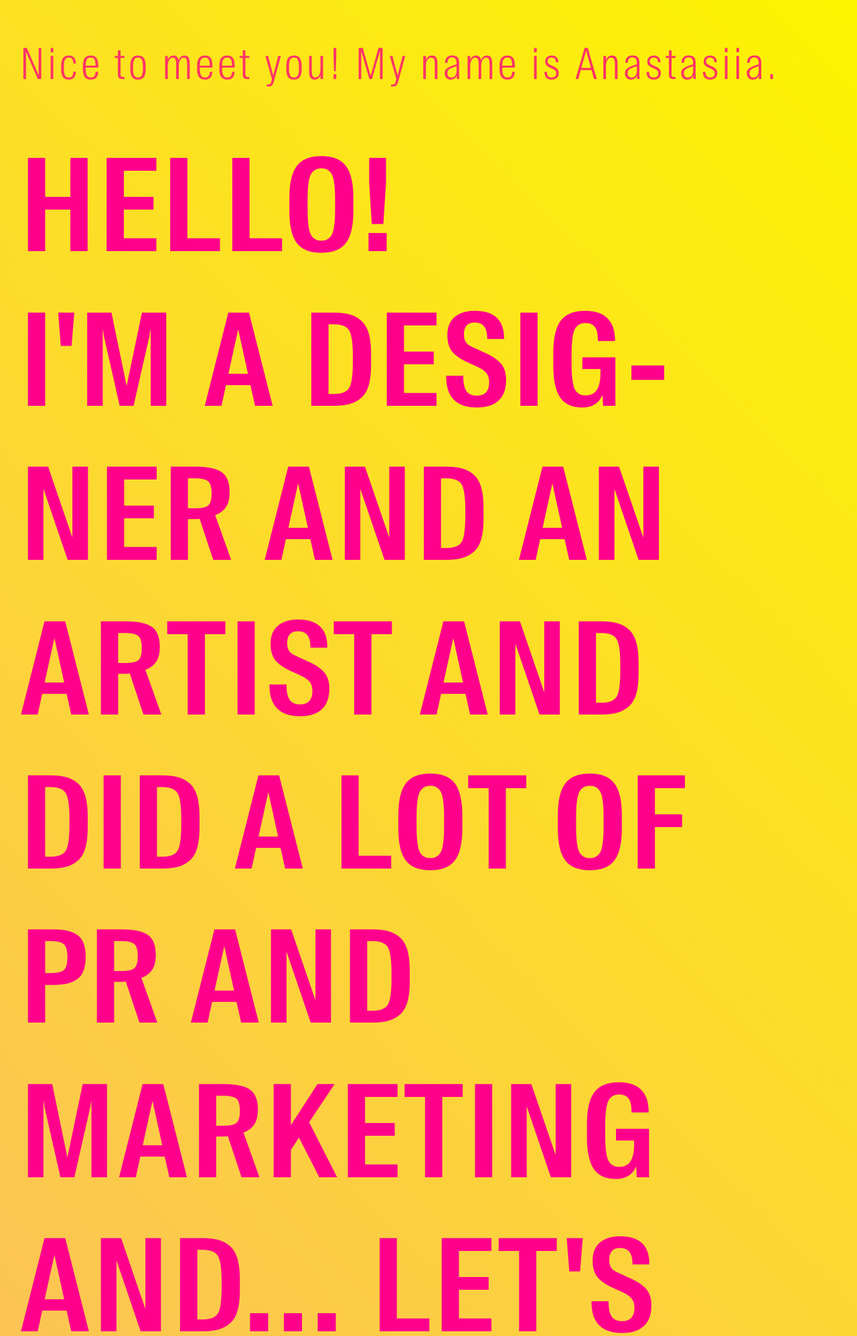
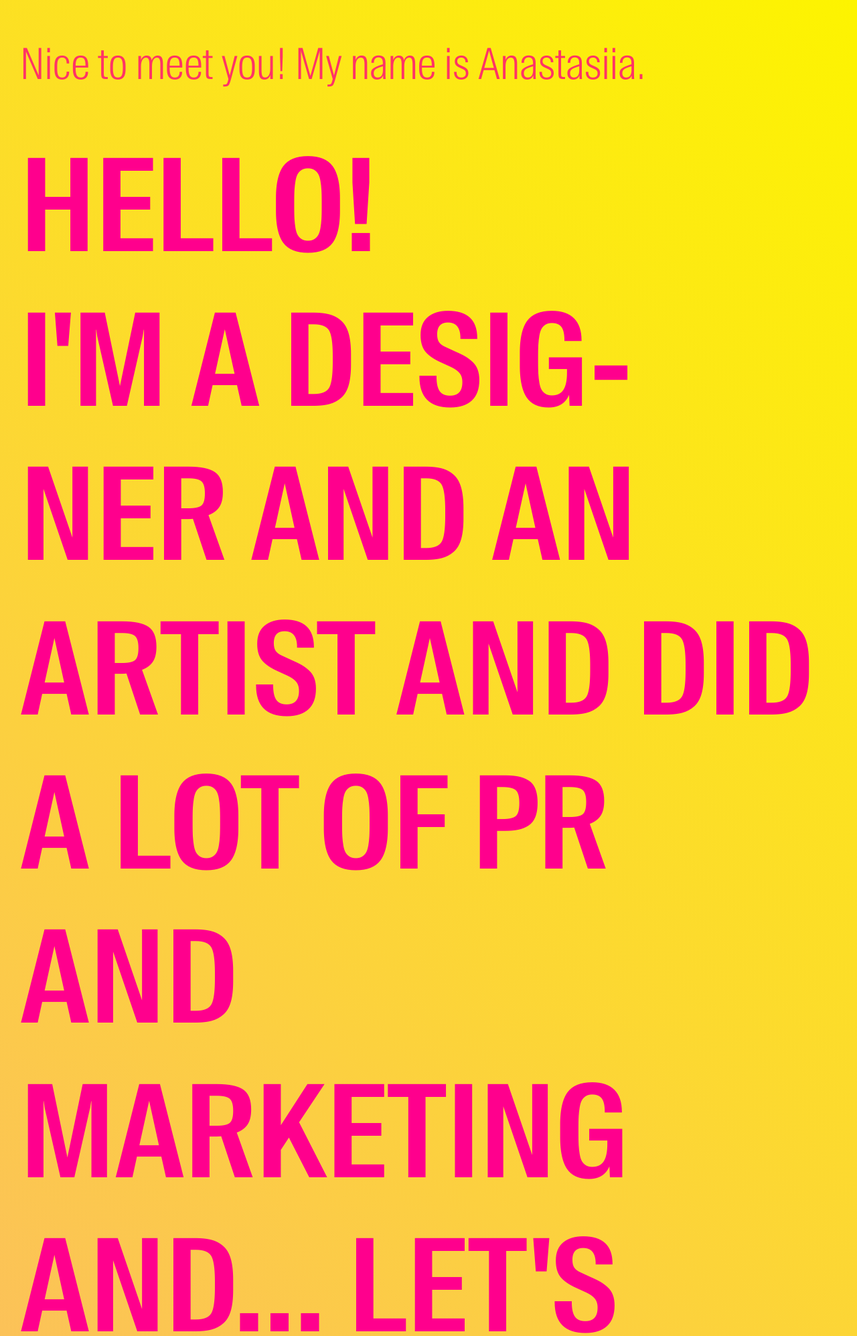
Before and after one commit to lasalarin/lasalarin.github.io, a PHP site: page /home.html in a window 1280 px wide. Shown: the top 1995 px of the page at 67% size. Run offline with PHP 8.4, Linux system fonts and the light colour scheme; some web fonts are replaced.

Commit message:
Update style.css

```diff
--- a/assets/theme/css/style.css
+++ b/assets/theme/css/style.css
@@ -105,7 +105,7 @@ section {
 @media (max-width: 2400px) {
   .align-left, .align-center, .align-right, .mbr-section-btn, .mbr-section-title {
     text-align: left;
-	letter-spacing: 5px;} }
+	}
 /*! Font-weight  */
 .mbr-light {
   font-weight: 300; }
```
